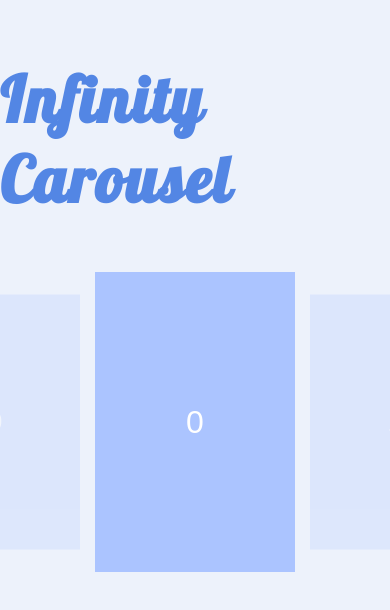
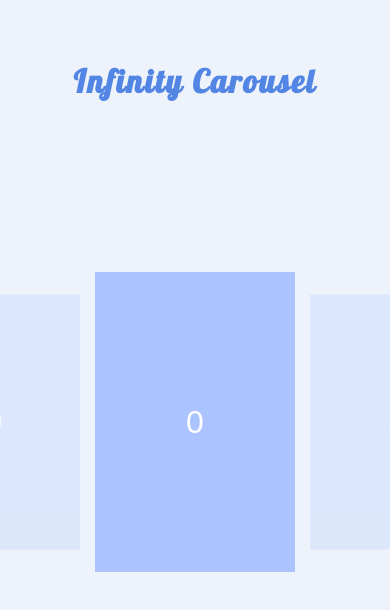
Before and after one commit to hmdshfq/infinity-carousel, a plain HTML site: page index.html in a window 390 px wide. Drawn offline with Linux system fonts and the light colour scheme.

Commit message:
optimize font

```diff
--- a/styles.css
+++ b/styles.css
@@ -11,7 +11,6 @@ body {
     height: 100%;
     background: #edf2fb;
     display: flex;
-    flex-direction: column;
     justify-content: center;
     align-items: center;
     position: relative;
@@ -19,11 +18,17 @@ body {
 }
 h1 {
     position: absolute;
-    top: 1rem;
+    top: 20px;
     letter-spacing: 2px;
     font-family: 'Lobster', cursive;
     font-size: 64px;
     color: #5386e4;
+    padding: 20px;
+}
+@media (max-width: 550px){
+    h1{
+        font-size: 32px;
+    }
 }
 .slides {
     width: 600px;
```
